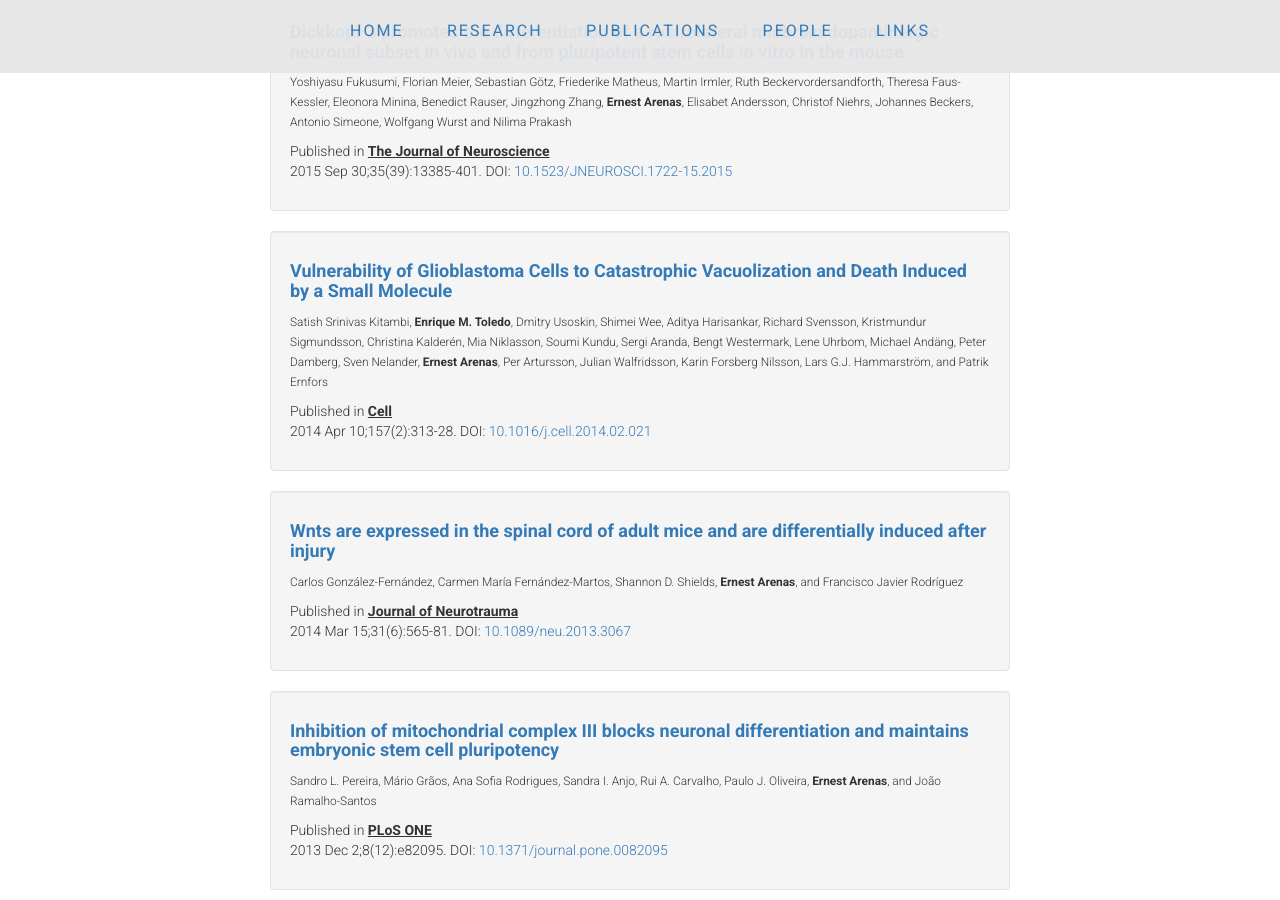
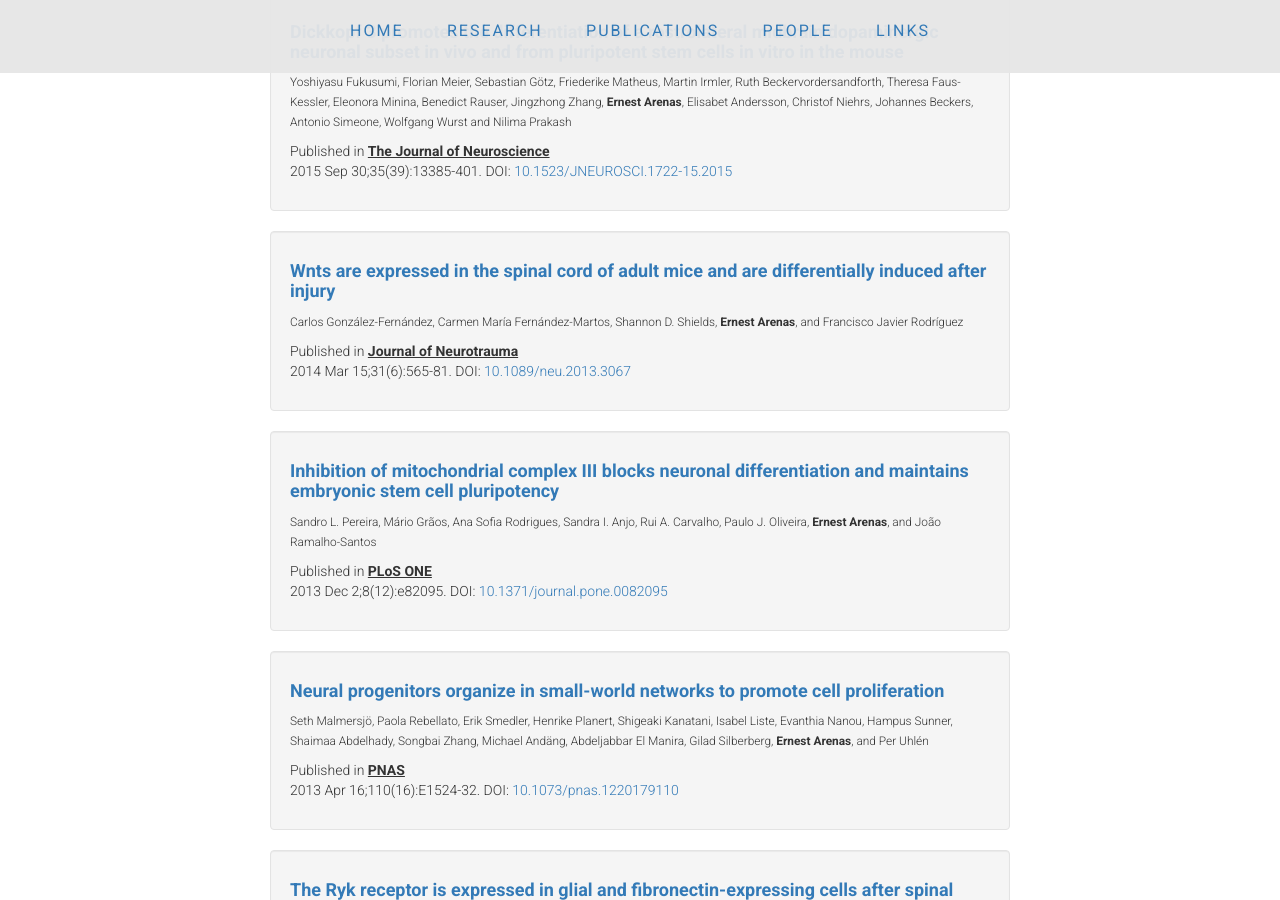
Before and after one commit to ArenasLab/arenaslab.github.io, a Jekyll site: the page publications/index.html, which Jekyll copies as it is, in a window 1280 px wide and 900 px high, scrolled down 4977 px. Built offline with Jekyll 4.4.1, drawn with Linux system fonts in a browser that asks for light colours.

Commit message:
Update index.html

```diff
--- a/publications/index.html
+++ b/publications/index.html
@@ -397,22 +397,6 @@ ABOVE IS THE TEMPLATE TO ADD ADDITIONAL PUBLICATIONS -->
             <div class="well">
               <li class="media">
                 <div class="media-body">
-                  <h4><b><a href="https://www.ncbi.nlm.nih.gov/pubmed/24656405" target="_blank">Vulnerability of Glioblastoma Cells to Catastrophic Vacuolization and Death Induced by a Small Molecule</a></b></h4>
-                    <p></p>
-                  <small>Satish Srinivas Kitambi, <b>Enrique M. Toledo</b>, Dmitry Usoskin, Shimei Wee, Aditya Harisankar,
-                    Richard Svensson, Kristmundur Sigmundsson, Christina Kalderén, Mia Niklasson, Soumi Kundu, Sergi Aranda,
-                    Bengt Westermark, Lene Uhrbom, Michael Andäng, Peter Damberg, Sven Nelander, <b>Ernest Arenas</b>, Per Artursson,
-                    Julian Walfridsson, Karin Forsberg Nilsson, Lars G.J. Hammarström, and Patrik Ernfors</small>
-                  <p></p>
-                  <p>Published in <strong><u>Cell</u></strong><br>
-                    2014 Apr 10;157(2):313-28. DOI: <a href="http://dx.doi.org/10.1016/j.cell.2014.02.021" target="_blank">10.1016/j.cell.2014.02.021</a></p>
-                </div>
-              </li>
-            </div>
-
-            <div class="well">
-              <li class="media">
-                <div class="media-body">
                   <h4><b><a href="https://www.ncbi.nlm.nih.gov/pubmed/24367909" target="_blank">Wnts are expressed in the spinal cord of adult mice and are differentially induced after injury</a></b></h4>
                     <p></p>
                   <small>Carlos González-Fernández, Carmen María Fernández-Martos, Shannon D. Shields, <b>Ernest Arenas</b>, and Francisco Javier Rodríguez</small>
```
